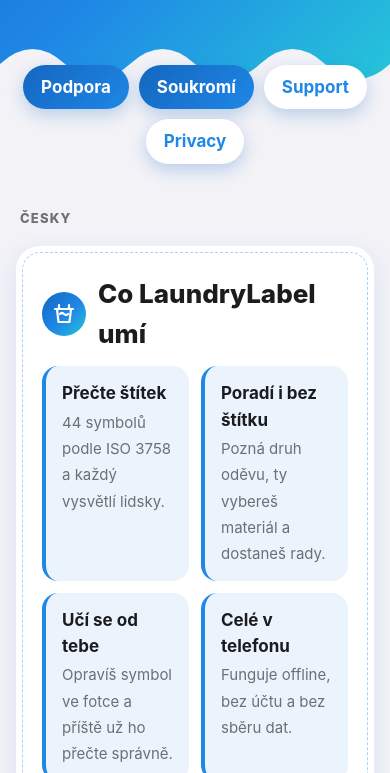
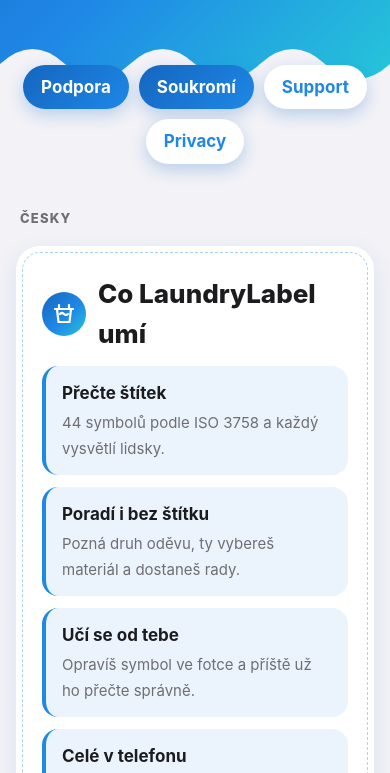
Before and after one commit to Kosis951/laundrylabel-web, a plain HTML site: page index.html in a window 390 px wide. Shown: the part 304-1077 px from the top of the page. Drawn offline with Linux system fonts and the light colour scheme.

Commit message:
Single-column feature cards on mobile

```diff
--- a/index.html
+++ b/index.html
@@ -40,7 +40,7 @@
     .symbols svg:nth-child(2) { right: 4% !important; top: 8% !important; }
     .symbols svg:nth-child(n+3) { display: none; }
     header h1 { font-size: 38px; }
-    .features { grid-template-columns: 1fr; }
+    main .features { grid-template-columns: 1fr; }
   }
   nav { display: flex; flex-wrap: wrap; justify-content: center; gap: 10px; margin: -28px auto 0; padding: 0 16px; position: relative; }
   nav a { font-family: var(--round); font-weight: 700; text-decoration: none; color: #fff; padding: 9px 18px; border-radius: 999px;
```
